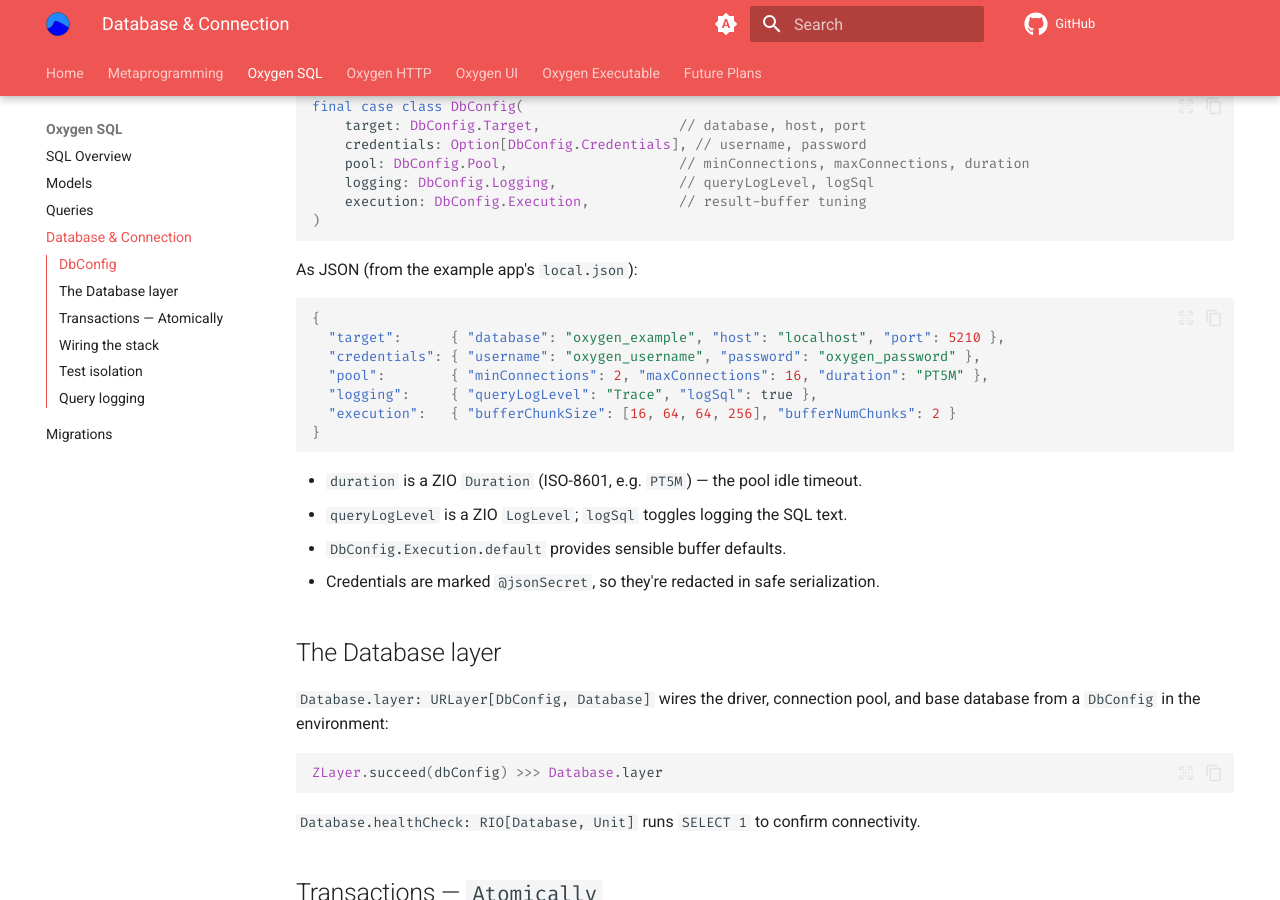
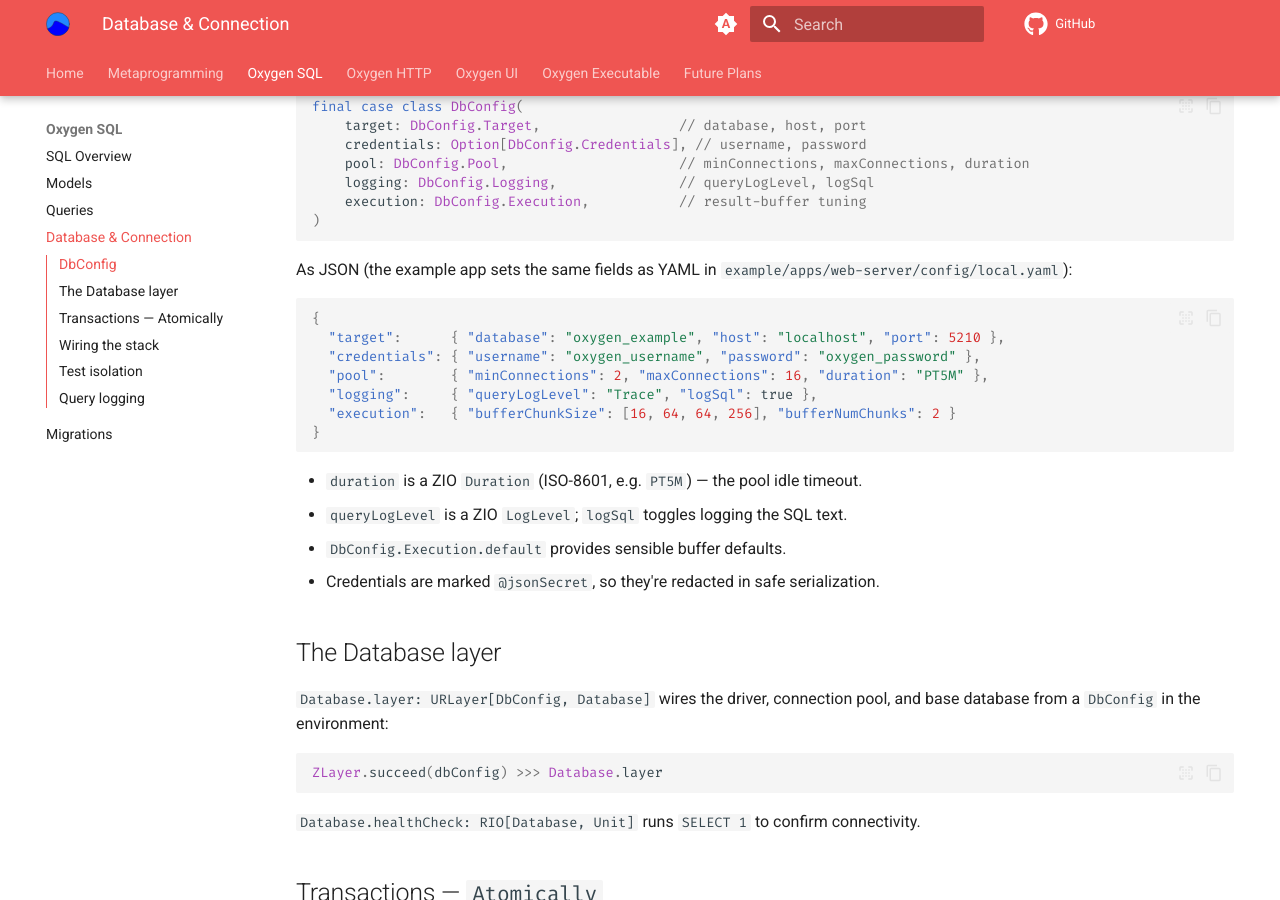
Before and after one commit to Kalin-Rudnicki/Oxygen, an MkDocs documentation site: the page built from docs/docs/sql/database.md, in a window 1280 px wide and 900 px high, scrolled down 365 px. Built offline with MkDocs 1.6.1 and Material for MkDocs 9.7.7, drawn with Linux system fonts in a browser that asks for light colours; comment, search, counter and statistics services are not loaded.

Commit message:
OXY-158: composable media-query support in the stylesheet DSL
Media queries were a raw-string one-off (MediaCSS + hand-written @media blocks)
that bypassed the stylesheet DSL. This makes responsive styles first-class:

- MediaQuery: composable condition type (min/max width/height, breakpoint
  helpers, prefers-dark/light, orientation, reduced-motion, hover/pointer,
  screen/print, &&/||, raw escape hatch).
- media(query){ ... }: DSL block tagging every rule with the query; nests and
  composes with existing selectors.
- StyleSheet.compile threads Option[MediaQuery] through the leaf model and emits
  @media (...) { selector { ... } }, merging consecutive same-query rules.
- Dogfooded in OxygenStyleSheet + new MediaQueryPage showcase; MediaCSS kept as
  a functional shim with a scaladoc pointer to the new DSL.

Also in this change:
- scripts/run-example-web.sh: one-command local run of the example web server
  (docker db + webComp + server as two sbt invocations, so run is not consumed
  by webComp's input-task arg parser).
- build.sbt: exclude unused sbt-git keys from sbt 2's lintUnusedKeysOnLoad
  (was ~84 warnings on every load).
- docs + scripts/build.sh: fix stale example config path
  (src/main/resources/local.json -> config/local.yaml).

Co-Authored-By: Claude Opus 4.8 <noreply@anthropic.com>

````diff
--- a/docs/docs/sql/database.md
+++ b/docs/docs/sql/database.md
@@ -18,7 +18,7 @@ final case class DbConfig(
 )
 ```
 
-As JSON (from the example app's `local.json`):
+As JSON (the example app sets the same fields as YAML in `example/apps/web-server/config/local.yaml`):
 
 ```json
 {
````
Also changed, not shown: docs/docs/executable/index.md (+1 -1 lines), docs/docs/executable/migration-from-v1.md (+1 -1 lines), 13 other files.
